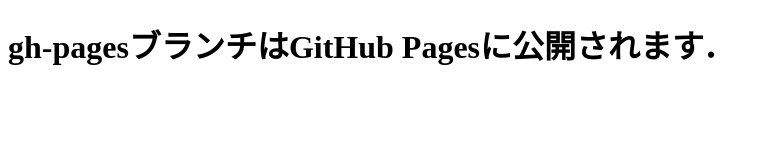
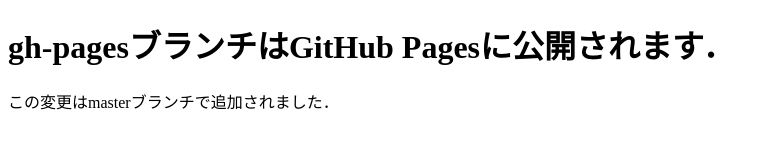
Before and after one commit to taka-mitsu/git-study, a plain HTML site: page index.html in a window 1280 px wide. Shown: the whole page, without its empty margins (0-769 px from the left). Drawn offline with Linux system fonts and the light colour scheme.

Commit message:
masterブランチでindex.htmlに文章を追加

```diff
--- a/index.html
+++ b/index.html
@@ -7,5 +7,6 @@
 </head>
 <body>
     <h1>gh-pagesブランチはGitHub Pagesに公開されます．</h1>
+    <p>この変更はmasterブランチで追加されました．</p>
 </body>
 </html>
```
